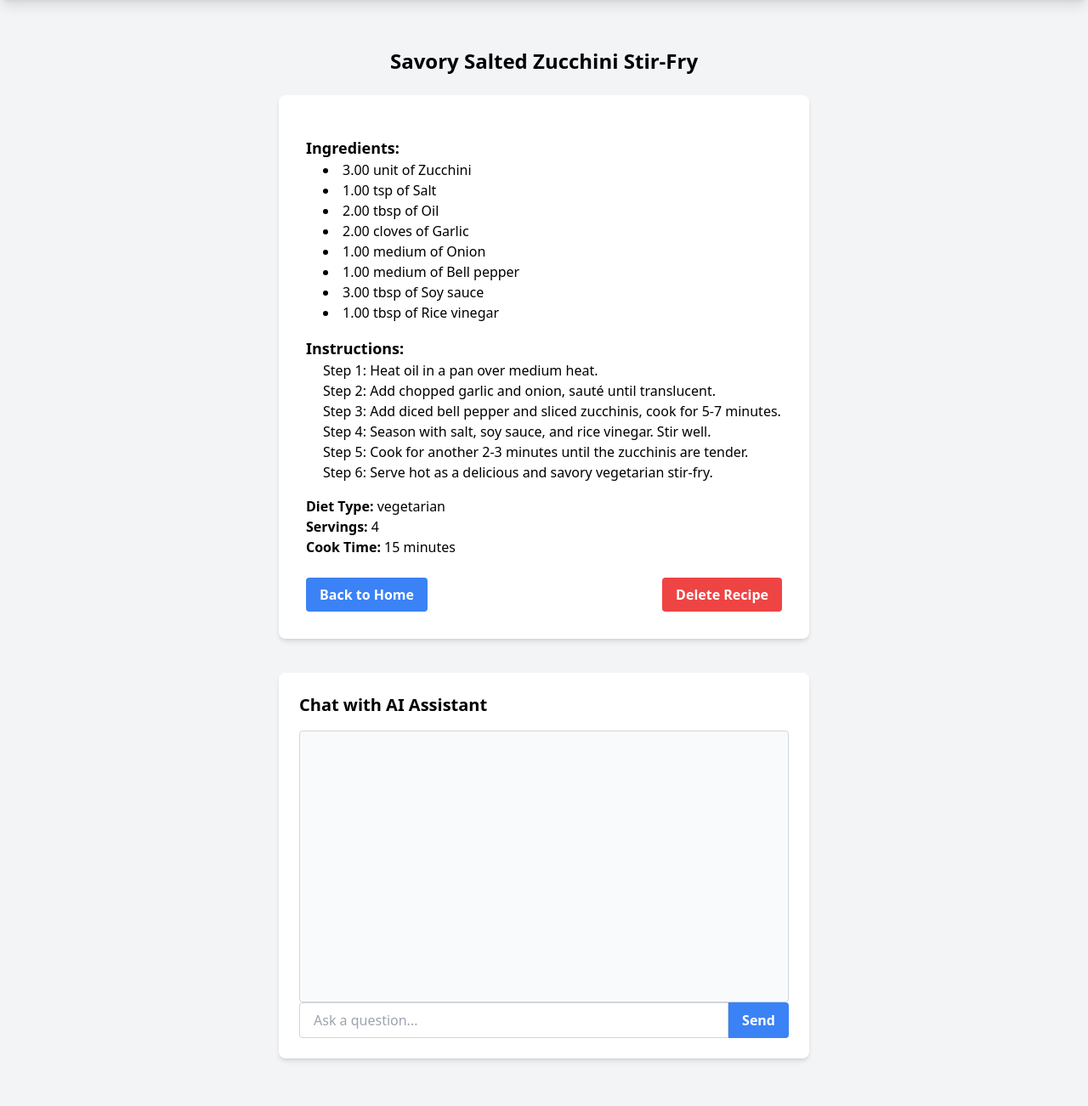
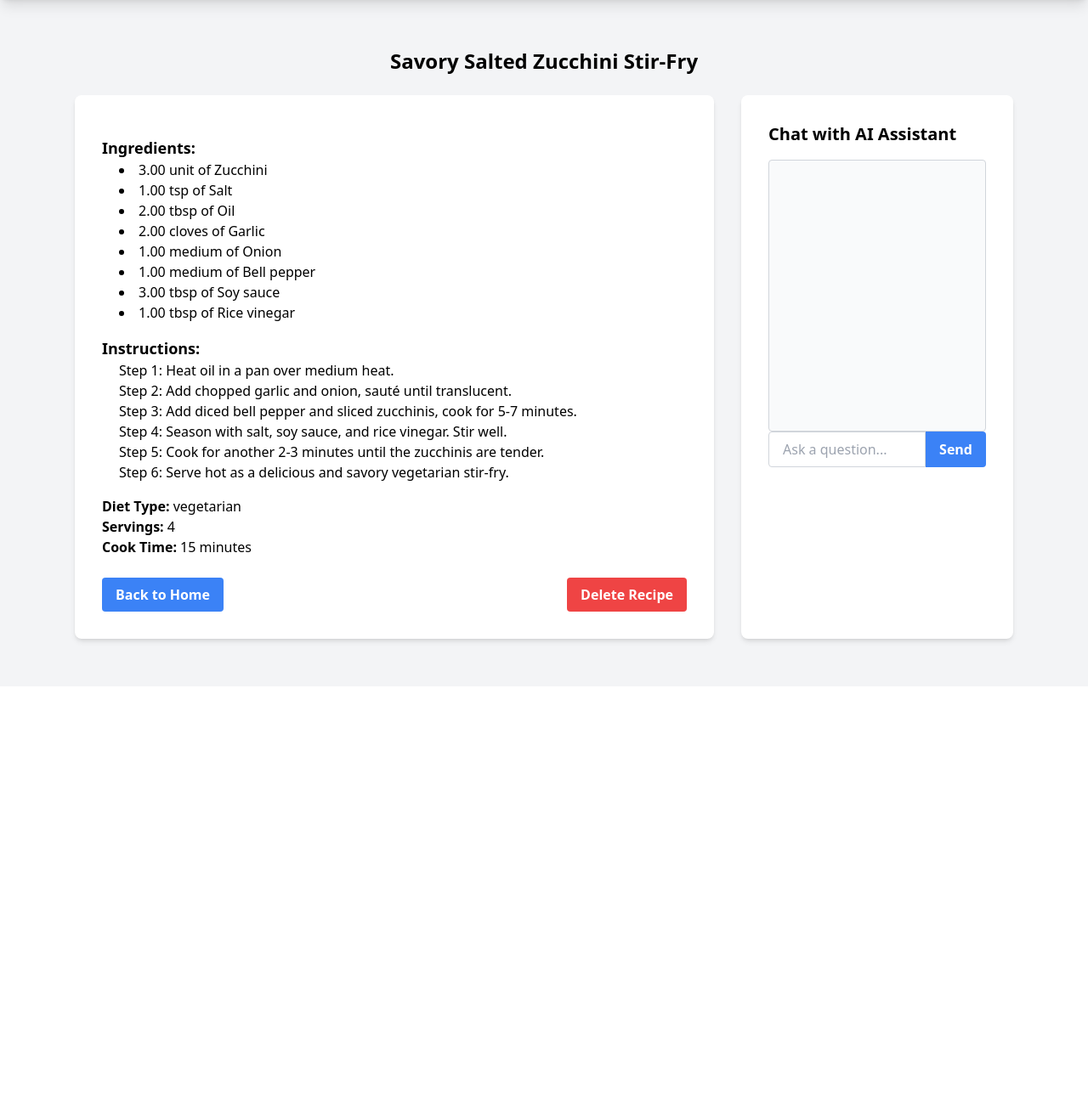
Before and after one commit to loki1001/MealMate, a Django app: page /recipe/5/ in a window 1280 px wide. Shown: the part 60-1362 px from the top of the page at 85% size. After the commit the page ends 821 px from the top, so only its background shows below. Run offline with Django 4.2, Linux system fonts and the light colour scheme; a user stored in the database is signed in; data comes from the database, SQL or seed files in the repository; both versions use the stored data as it was after the commit; some libraries are stand-ins or nearby versions.

Commit message:
Shifted AI chatbot to right side of recipe details

```diff
--- a/recipes/templates/recipes/recipe_detail.html
+++ b/recipes/templates/recipes/recipe_detail.html
@@ -1,10 +1,12 @@
 {% extends 'recipes/base.html' %}
 
 {% block content %}
-<div class="max-w-2xl mx-auto p-6">
+<div class="max-w-6xl mx-auto p-6">
     <h2 class="text-2xl font-bold mb-6 text-center">{{ recipe.title }}</h2>
 
-    <div class="bg-white shadow-md rounded-lg p-8 mb-4">
+    <div class="flex gap-8">
+        <!-- Recipe Details Section -->
+        <div class="bg-white shadow-md rounded-lg p-8 flex-1">
             <h4 class="mt-4 text-lg font-semibold">Ingredients:</h4>
             <ul class="list-disc list-inside pl-5">
                 {% for ingredient in recipe.recipe_ingredients.all %}
@@ -39,7 +41,7 @@
         </div>
 
         <!-- Chatbot Section -->
-    <div class="mt-10 p-6 bg-white shadow-md rounded-lg">
+        <div class="bg-white shadow-md rounded-lg p-8 w-80 flex-shrink-0">
             <h2 class="text-xl font-bold mb-4">Chat with AI Assistant</h2>
             <div id="chatbox" class="h-80 overflow-y-auto p-4 border border-gray-300 rounded bg-gray-50">
                 <!-- Messages will appear here -->
@@ -51,6 +53,7 @@
                         class="bg-blue-500 hover:bg-blue-700 text-white font-bold py-2 px-4 rounded-r">
                     Send
                 </button>
+            </div>
         </div>
     </div>
 </div>
```
Also changed, not shown: db.sqlite3. Lines whose indentation alone changed are shown as unchanged.
